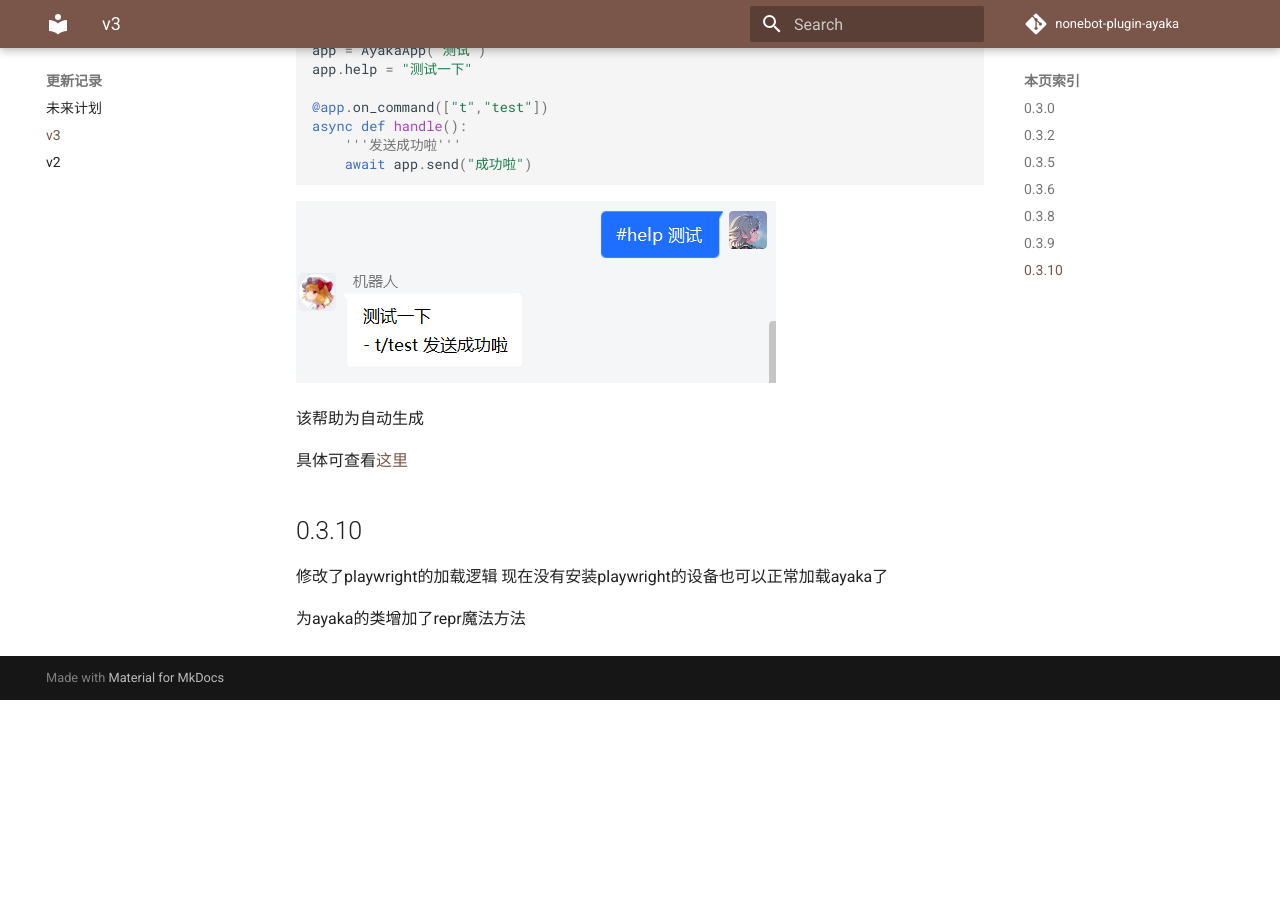
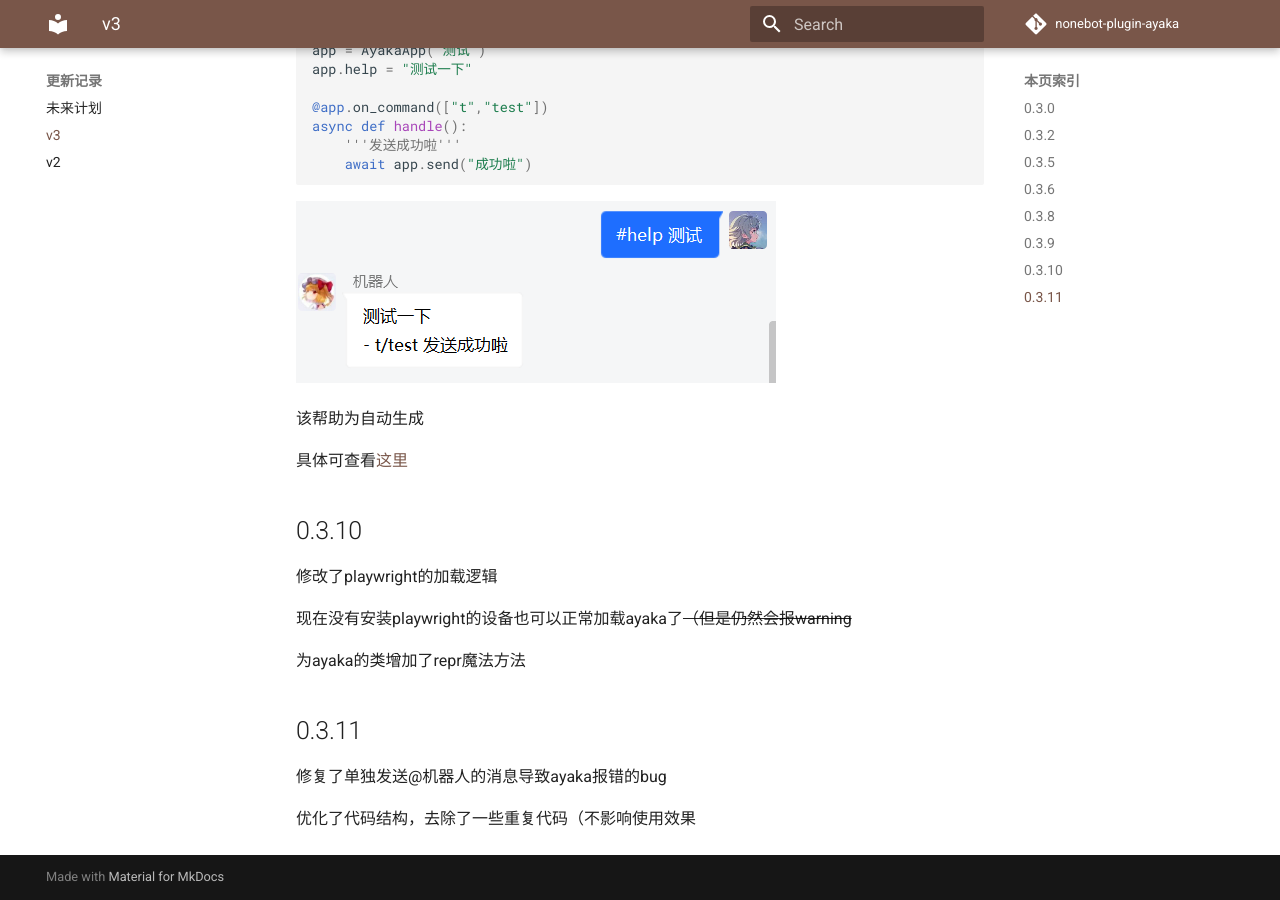
Before and after one commit to bridgeL/ayaka_doc, an MkDocs documentation site: the page built from docs/change-log/v3.md, in a window 1280 px wide and 900 px high, scrolled down 1956 px. Built offline with MkDocs 1.6.1 and Material for MkDocs 9.7.7, drawn with Linux system fonts in a browser that asks for light colours; comment, search, counter and statistics services are not loaded; before the commit the page ends 2656 px from its top, so only the background shows below that.

Commit message:
ayaka 更新 0.3.11

```diff
--- a/docs/change-log/v3.md
+++ b/docs/change-log/v3.md
@@ -90,6 +90,13 @@ async def handle():
 ## 0.3.10
 
 修改了playwright的加载逻辑
-现在没有安装playwright的设备也可以正常加载ayaka了
+
+现在没有安装playwright的设备也可以正常加载ayaka了<del>（但是仍然会报warning</del>
 
 为ayaka的类增加了repr魔法方法
+
+## 0.3.11
+
+修复了单独发送@机器人的消息导致ayaka报错的bug
+
+优化了代码结构，去除了一些重复代码（不影响使用效果
```
